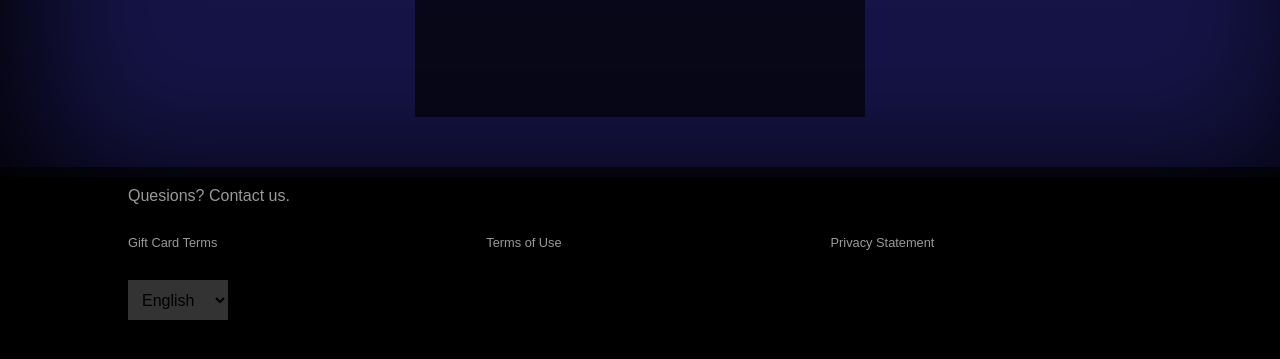
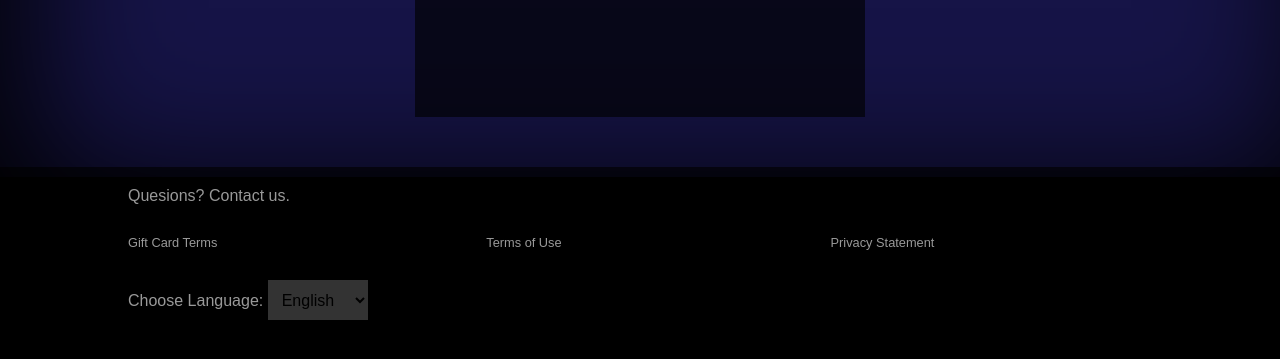
Before and after one commit to JoelAdelubi/netflix-page, a plain HTML site: page index.html in a window 1280 px wide. Shown: the part 623-982 px from the top of the page. Drawn offline with Linux system fonts and the light colour scheme.

Commit message:
added choose language option

```diff
--- a/index.html
+++ b/index.html
@@ -70,8 +70,9 @@
                     <a href="# ">Terms of Use</a>
                     <a href="# ">Privacy Statement</a>
                 </div>
-                <div class="select ">
-                    <select>
+                <div class="select">
+                    <label for="state">Choose Language:
+                    <select id="option">
                         <option>English</option>
                         <option>العربية</option>
                         <option>Français</option>
@@ -81,6 +82,7 @@
                         <option>Italian</option>
 
                     </select>
+                    </label>
                 </div>
             </div>
 
```
Lines whose indentation alone changed are shown as unchanged.
